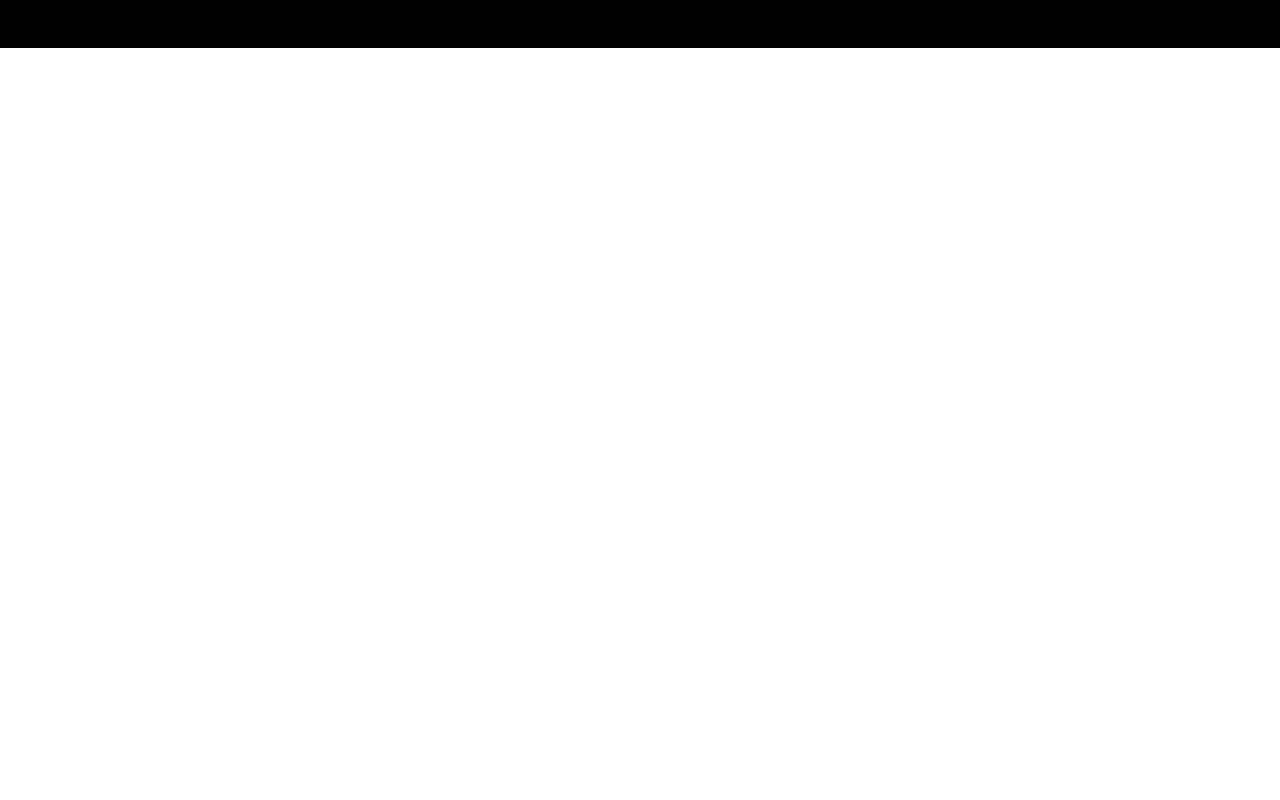
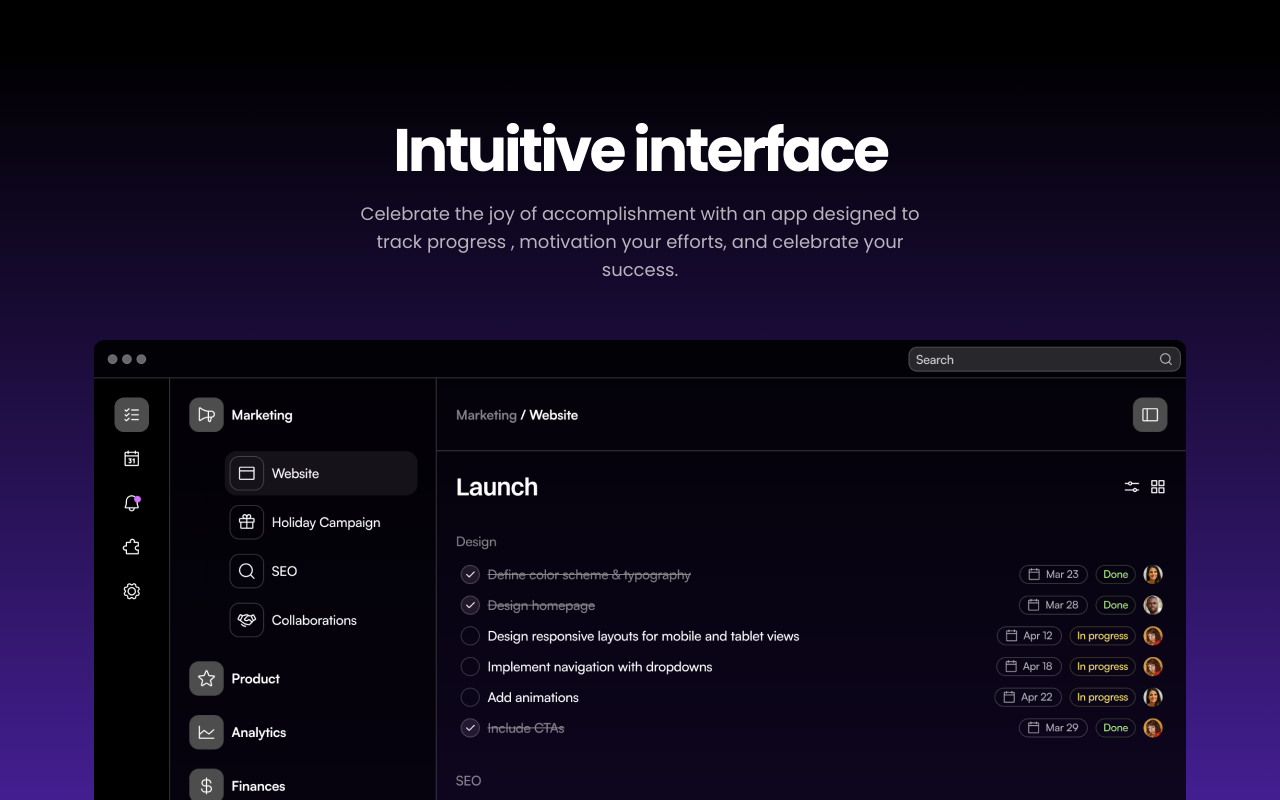
Before and after one commit to BigBr41n/SAAS-landing-page, a SvelteKit app: page / in a window 1280 px wide. Shown: the part 1760-2560 px from the top of the page. Before the commit the page ends 1808 px from the top, so only its background shows below. Built offline with nearby package versions, Linux system fonts and the light colour scheme.

Commit message:
product showcase section

```diff
--- /dev/null
+++ b/src/components/ProductShowCase.svelte
@@ -0,0 +1,15 @@
+<script>
+</script>
+
+<div class="bg-black bg-gradient-to-b from-black to-[#5D2AC8] py-[72px] text-white">
+	<div class="container">
+		<h2 class="text-center text-5xl font-bold tracking-tighter sm:text-6xl">Intuitive interface</h2>
+		<div class="mx-auto max-w-xl">
+			<p class="mt-5 text-center text-lg text-white/70">
+				Celebrate the joy of accomplishment with an app designed to track progress , motivation your
+				efforts, and celebrate your success.
+			</p>
+		</div>
+		<img class="mx-auto mt-14" src="/assets/images/app-screen.png" alt="the product screenshot" />
+	</div>
+</div>
--- a/src/routes/+page.svelte
+++ b/src/routes/+page.svelte
@@ -2,8 +2,10 @@
 	import Features from '../components/Features.svelte';
 	import Hero from '../components/Hero.svelte';
 	import LogoTicker from '../components/LogoTicker.svelte';
+	import ProductShowCase from '../components/ProductShowCase.svelte';
 </script>
 
 <Hero />
 <LogoTicker />
 <Features />
+<ProductShowCase />
```
